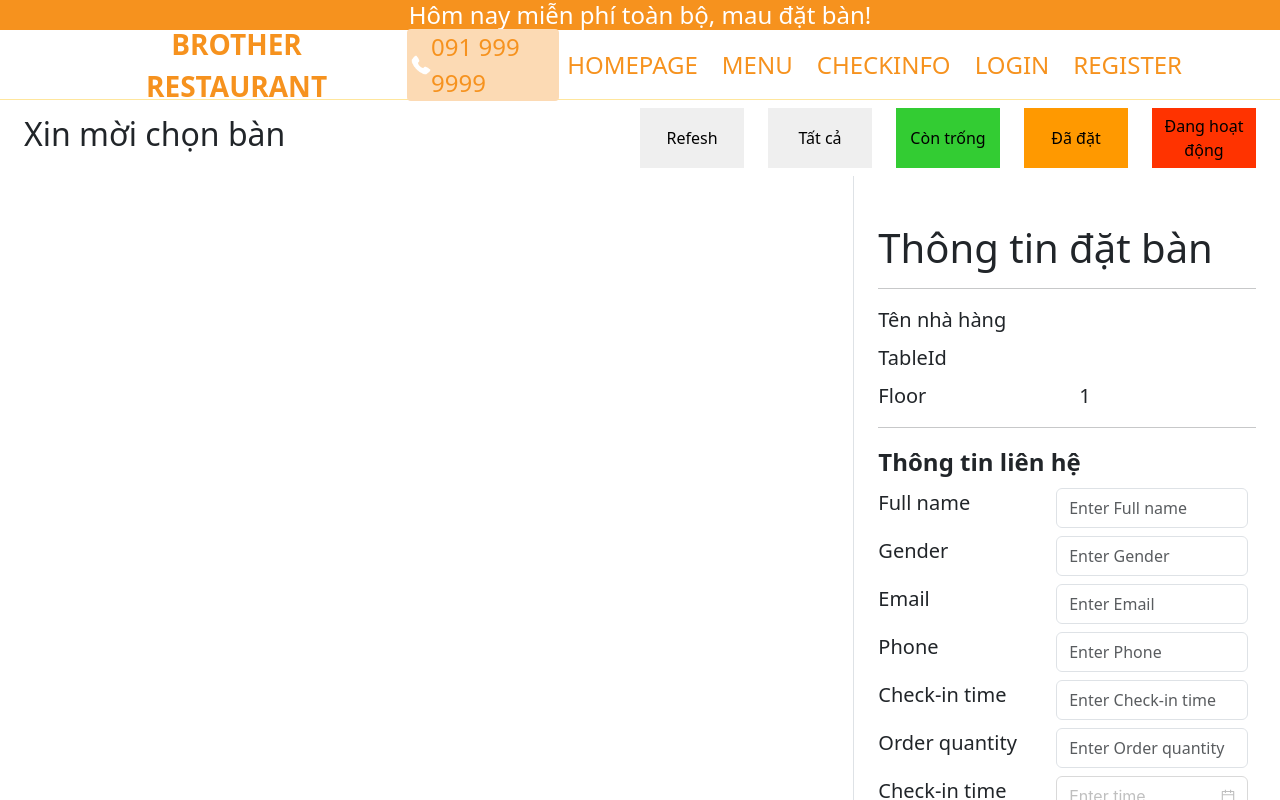
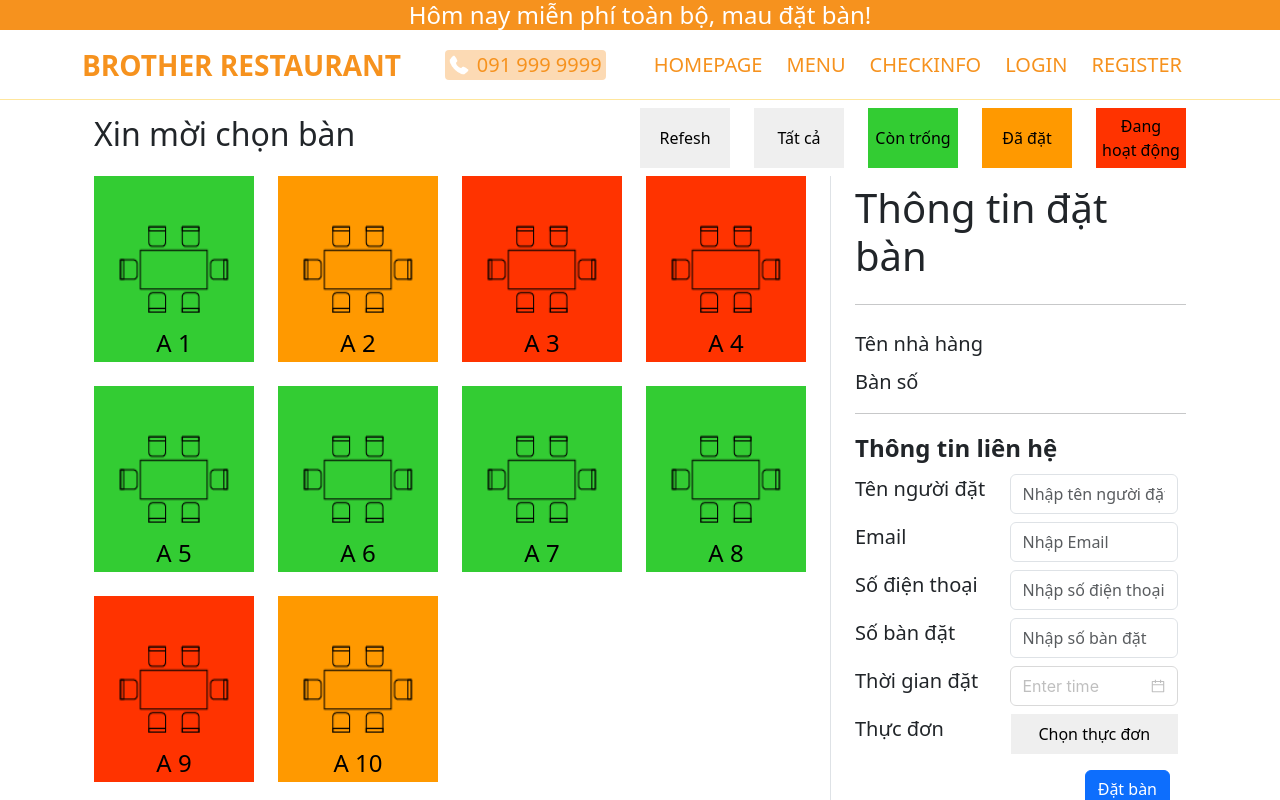
Before and after one commit to x-career18/n1-restaurant-fe, a React (Create React App) app: page /table in a window 1280 px wide. Built offline with nearby package versions, Linux system fonts and the light colour scheme.

Commit message:
add queryParam

```diff
--- a/src/App.js
+++ b/src/App.js
@@ -5,6 +5,7 @@ import routes from "./routes/routes";
 import { Route, Routes } from "react-router-dom";
 import AppState from "./contexts/AppContext/AppState";
 import AuthState from "./contexts/AuthContext/AuthState";
+import TableState from "./contexts/TableContext/TableState";
 
 function App() {
   return (
@@ -17,6 +18,7 @@ function App() {
               <Navbar />
             </div>
             <div className="my-content">
+              <TableState>
                 <Routes>
                   {routes.map((item, index) => {
 
@@ -40,6 +42,8 @@ function App() {
                     );
                   })}
                 </Routes>
+              </TableState>
+
             </div>
           </div>
         </div>
--- a/src/components/Navbar.jsx
+++ b/src/components/Navbar.jsx
@@ -24,21 +24,21 @@ const Navbar = () => {
           </div>
 
           {/* Right */}
-          <div className="d-flex align-items-center d-none d-lg-block fs-4">
+          <div className="d-flex align-items-center d-none d-lg-block fs-5">
             <div className="p-3 d-flex align-items-center">
               {/* Số điện thoại */}
               <div
-                className="px-1 rounded-1 d-flex align-items-center me-2"
+                className="px-1 rounded-1 d-flex align-items-center me-5"
                 style={{
                   backgroundColor: "#FCDAB4",
                 }}
               >
-                <img src="/phone.png" alt="phone.png" width={20} height={20} />
+                <img src="/phone.png" alt="phone.png" width={20} height={20} className="me-2"/>
                 <span>091 999 9999</span>
               </div>
               {/* Danh sách nav bar */}
               <div className="d-flex justify-content-center align-items-center gap-4">
-                {customer.navLinkLeft.map((item, index) => {
+                {modeTab.navLinkLeft.map((item, index) => {
                   return (
                     <NavLink
                       key={index}
--- a/src/contexts/AppContext/AppState.jsx
+++ b/src/contexts/AppContext/AppState.jsx
@@ -34,8 +34,9 @@ const AppState = ({ children }) => {
     }
 
     let restaurants = [];
-    for (let index = 0; index < 4; index++) {
+    for (let index = 1; index <= 4; index++) {
       const item = createRestaurant({
+        id: index,
         name: `Cơ sở số ${index}`,
         address: `Địa chỉ số ${index}`,
         openTime: "Fri Oct 06 2023 21:10:33",
@@ -60,7 +61,7 @@ const AppState = ({ children }) => {
         id: index,
         foodCode: index,
         img: FOOD[categoryId],
-        foodName: categoryId-1,
+        foodName: categoryId - 1,
         category: category[categoryId],
         description: "",
         unit: "Chiếc",
--- /dev/null
+++ b/src/contexts/QueryParam.jsx
@@ -0,0 +1,6 @@
+const param = {
+    restaurants: "restaurants",
+    selectTable: "selectTable"
+}
+
+export { param };
--- /dev/null
+++ b/src/contexts/TableContext/TableContext.jsx
@@ -0,0 +1,5 @@
+import { createContext } from "react";
+
+const TableContext = createContext();
+
+export default TableContext;
--- /dev/null
+++ b/src/contexts/TableContext/TableState.jsx
@@ -0,0 +1,25 @@
+import React, { useEffect, useState } from "react";
+import TableContext from "./TableContext";
+import { useSearchParams } from "react-router-dom";
+import { param } from "../QueryParam";
+
+const TableState = ({ children }) => {
+  const [searchParams, setSearchParams] = useSearchParams();
+
+  useEffect(() => {
+    searchParams.delete(param.selectTable);
+    setSearchParams(searchParams);
+  }, []);
+
+  console.log("TableState")
+  return (
+    <TableContext.Provider
+      value={{
+      }}
+    >
+      {children}
+    </TableContext.Provider>
+  );
+};
+
+export default TableState;
--- a/src/modals/RestaurantDetailModal.jsx
+++ b/src/modals/RestaurantDetailModal.jsx
@@ -1,9 +1,9 @@
-import React, { useContext, useState } from 'react';
+import React, { useState } from 'react';
 import Modal from 'react-bootstrap/Modal';
 import Button from 'react-bootstrap/Button';
-import AppContext from '../contexts/AppContext/AppContext';
 import Carousel from 'react-bootstrap/Carousel';
 import { useNavigate } from 'react-router-dom';
+import { param } from "../contexts/QueryParam";
 
 const infoShow = [
     "address",
@@ -14,7 +14,6 @@ const infoShow = [
 ];
 
 const RestaurantDetailModal = ({ show, onHide, restaurant }) => {
-    const { reservation, setReservation } = useContext(AppContext);
     const navigate = useNavigate();
     const [indexCarousel, setIndexCarousel] = useState(0);
     const handleSelect = (selectedIndex) => {
@@ -22,8 +21,12 @@ const RestaurantDetailModal = ({ show, onHide, restaurant }) => {
     };
 
     if (!restaurant) return;
+    const handleParam = () => {
+        onHide();
+        navigate(`/table?${param.restaurants}=${restaurant.name}`);
+    };
 
-    console.log("RestaurantDetailModal", restaurant);
+    // console.log("RestaurantDetailModal", restaurant);
     return (
         <Modal
             show={show}
@@ -77,10 +80,7 @@ const RestaurantDetailModal = ({ show, onHide, restaurant }) => {
             <Modal.Footer>
                 <Button onClick={onHide}>Close</Button>
                 <Button onClick={() => {
-                    localStorage.setItem("restaurantsId", restaurant.id);
-                    console.log("RestaurantDetailModal", restaurant);
-                    onHide();
-                    navigate("/table");
+                    handleParam();
                 }}>Đặt bàn</Button>
             </Modal.Footer>
         </Modal>
--- a/src/modelUI/FormOrderTable.jsx
+++ b/src/modelUI/FormOrderTable.jsx
@@ -1,42 +1,18 @@
 const FormOrderTable = [
   {
-    label: "Full name",
+    label: "tên người đặt",
     fieldName: "fullName",
-  },
-  {
-    label: "Gender",
-    fieldName: "gender",
-    as: "select",
-    options: [
-      { value: "", name: "" },
-      {
-        value: "male",
-        name: "male",
-      },
-      {
-        value: "female",
-        name: "female",
-      },
-      {
-        value: "other",
-        name: "other",
-      },
-    ],
   },
   {
     label: "Email",
     fieldName: "email",
   },
   {
-    label: "Phone",
+    label: "số điện thoại",
     fieldName: "phone",
   },
   {
-    label: "Check-in time",
-    fieldName: "time",
-  },
-  {
-    label: "Order quantity",
+    label: "số bàn đặt",
     fieldName: "quantity",
   },
 ];
--- a/src/models/Restaurant.jsx
+++ b/src/models/Restaurant.jsx
@@ -1,4 +1,5 @@
 export const Restaurant = {
+    id: "",
     name: "",
     address: "",
     openTime: "",
--- a/src/pages/Reservation.jsx
+++ b/src/pages/Reservation.jsx
@@ -1,17 +1,15 @@
 import React, { useContext, useState } from "react";
 import AppContext from "../contexts/AppContext/AppContext";
 import * as Yup from "yup";
-import TableDetail from "../modelUI/Table";
 import { capitalizeFirstLetter } from "../utils/CapitalizeFirstLetter";
 import { ErrorMessage, Field, Form, Formik } from "formik";
 import { FormOrderTable } from "../modelUI/FormOrderTable";
-import { useNavigate } from "react-router-dom";
+import { useNavigate, useSearchParams } from "react-router-dom";
 import { DatePicker, Input, notification } from "antd";
 import MenuModal from "../modals/MenuModal";
 import FoodOrder from "./food/FoodOrder";
 import reservationAPI from "../apis/reservationAPI";
-import { getDate } from "../utils/DateUtil";
-import dayjs from "dayjs";
+import { param } from "../contexts/QueryParam";
 
 const Reservation = () => {
   const { reservation, setReservation, selectList, setSelectList, foodOrder, setFoodOrder } =
@@ -21,25 +19,24 @@ const Reservation = () => {
   const [modalShow, setModalShow] = useState(false);
   const [checkInTime, setCheckInTime] = useState({});
   const navigate = useNavigate();
+  const [searchParams, setSearchParams] = useSearchParams();
+
+  const restaurantName = searchParams.get(param.restaurants);
+  const selectTable = searchParams.get(param.selectTable);
+
   const initialValues = {
     fullName: "",
-    gender: "",
     phone: "",
-    time: "",
     email: "",
   };
 
   const validationSchema = Yup.object().shape({
     fullName: Yup.string(),
-    gender: Yup.string(),
-    phone: Yup.string().required("Phone is required"),
-    time: Yup.string().required("Time is required"),
-    email: Yup.string().required("Email is required"),
+    phone: Yup.number().required("Phone is required"),
+    email: Yup.string(),
   });
 
-  TableDetail.tableId = selectList.sort().join(", ");
-
-  async function onSubmit(fields, { setStatus, setSubmitting, resetForm }) {
+  function onSubmit(fields, { setStatus, setSubmitting, resetForm }) {
     setLoading(true);
     // Lấy thông tin của foodOrder
     let foodOrderList = [];
@@ -47,20 +44,35 @@ const Reservation = () => {
     // Tính expiredTime từ checkInTime
     const expiredTime = checkInTime.add(30, 'minutes');
 
+    // Tạo danh sách bàn
+    const listTableId = selectTable?.split(",").map(Number);
+    if (!listTableId) {
+      openNotificationWithIcon(
+        "warning",
+        "Bạn nên chọn ít nhất 1 bàn.!"
+      );
+      return;
+    }
+
     // Tạo thông tin để gửi
     const newReservation = {
       fullname: fields.fullname,
       phoneNo: fields.phone,
       restaurantId: reservation.restaurantId,
-      tableId: [TableDetail.tableId],
-      tableCount: TableDetail.tableId.length,
+      tableId: listTableId,
+      tableCount: listTableId.length,
       order: foodOrderList,
       checkinTime: checkInTime.$d,
       expiredTime: expiredTime.$d,
     }
+    console.log("newReservation", newReservation);
+
+
+  }
 
   // Call API
-    const response = await reservationAPI.create(newReservation);
+  const createReservation = async (model) => {
+    const response = await reservationAPI.create(model);
 
     // Check response
     if (response.success) {
@@ -69,10 +81,7 @@ const Reservation = () => {
         "success",
         "Bạn đã đặt bàn thành công.!"
       );
-      // reset toàn bộ
-      setSelectList([]);
-      setReservation({});
-      navigate("/");
+
     } else {
       // Thông báo thất bại
       openNotificationWithIcon(
@@ -81,6 +90,13 @@ const Reservation = () => {
       );
     }
     setLoading(false);
+  }
+
+  // reset toàn bộ
+  const handleReset = () => {
+    setSelectList([]);
+    setReservation({});
+    navigate("/");
   }
 
   const openNotificationWithIcon = (type, message) => {
@@ -111,26 +127,25 @@ const Reservation = () => {
   // console.log("Reservation", foodOrder.length);
 
   return (
-    <div className="container mt-5">
+    <div className="container pt-2 h-100">
       {contextHolder}
+      <div className="my-layout">
+        <div className="my-content">
           <h1>Thông tin đặt bàn</h1>
           <hr />
           {/* Thông tin của nhà hàng */}
-      <div className="form-group row   mt-2">
-        <label className="col fs-5 ">
+          <div className="form-group mx-0 row mt-2">
+            <label className="col px-0 fs-5 ">
               {capitalizeFirstLetter("Tên nhà hàng")}
             </label>
-        <label className="col fs-5 "> {reservation.restaurantId}</label>
+            <label className="col px-0 fs-5 "> {restaurantName}</label>
           </div>
-      {/* Thông tin của bàn ăn */}
-      {Object.keys(TableDetail).map((key, index) => {
-        return (
-          <div key={index} className="form-group row   mt-2">
-            <label className="col fs-5 "> {capitalizeFirstLetter(key)}</label>
-            <label className="col fs-5 "> {TableDetail[key]}</label>
+          <div className="form-group mx-0 row mt-2">
+            <label className="col px-0 fs-5 ">
+              {capitalizeFirstLetter("Bàn số")}
+            </label>
+            <label className="col px-0 fs-5 "> {selectTable}</label>
           </div>
-        );
-      })}
           <hr />
           <div className="fs-4 fw-bold">Thông tin liên hệ</div>
           <Formik
@@ -151,11 +166,11 @@ const Reservation = () => {
                           height: 40
                         }}
                       >
-                    <label className="col fs-5 ">{item.label}</label>
+                        <label className="col fs-5 ">{capitalizeFirstLetter(item.label)}</label>
                         <Field
                           name={item.fieldName}
                           type={item.type ? item.type : "text"}
-                      placeholder={`Enter ${item.label}`}
+                          placeholder={`Nhập ${item.label}`}
                           className={
                             "form-control col" +
                             (errors[item.fieldName] && touched[item.fieldName]
@@ -163,17 +178,12 @@ const Reservation = () => {
                               : "")
                           }
                         />
-                    <ErrorMessage
-                      name={item.fieldName}
-                      component="div"
-                      className="invalid-feedback"
-                    />
                       </div>
                     );
                   })}
 
                   <div key={"time"} className="form-group row me-2 mt-2">
-                <label className="col fs-5 ">Check-in time</label>
+                    <label className="col fs-5 ">Thời gian đặt</label>
                     <DatePicker
                       className="col"
                       size={'large'}
@@ -185,7 +195,7 @@ const Reservation = () => {
                   </div>
 
                   <div key={"food"} className="form-group row me-2 mt-2">
-                <label className="col fs-5 ">Order</label>
+                    <label className="col fs-5 ">Thực đơn</label>
                     {foodOrder?.length > 0 ? <FoodOrder isModal={true} />
                       : <button
                         style={{
@@ -195,7 +205,7 @@ const Reservation = () => {
                         className="grey col d-flex align-items-center justify-content-center border-0"
                         onClick={handleOrder}
                       >
-                    Order
+                        Chọn thực đơn
                       </button>
                     }
                   </div>
@@ -216,6 +226,9 @@ const Reservation = () => {
               );
             }}
           </Formik>
+        </div>
+      </div>
+
       <MenuModal
         show={modalShow}
         onHide={() => setModalShow(false)}
--- a/src/pages/Table.jsx
+++ b/src/pages/Table.jsx
@@ -4,6 +4,9 @@ import { notification } from "antd";
 import Reservation from "./Reservation";
 import createTable from "../models/Table";
 import { randomInt } from "../utils/Random";
+import { useSearchParams } from "react-router-dom";
+import { param } from "../contexts/QueryParam";
+import TableState from "../contexts/TableContext/TableState";
 
 const colorStatus = {
   "1": "color-free",
@@ -20,20 +23,36 @@ const borderSelect = {
 
 // Hiển thị sơ đồ bàn của nhà hàng được chọn
 const Table = () => {
-  const { tableList, refreshTableList, selectList, setSelectList } = useContext(AppContext);
+  const { restaurants } = useContext(AppContext);
+  const [searchParams, setSearchParams] = useSearchParams();
   const [mode, contextHolder] = notification.useNotification(); // success info warning error
   const [filterTableStatusList, setfilterTableStatusList] = useState([]); // Lọc bàn theo yêu cầu (trống, đã đặt, đang hoạt động)
   const [modeFilter, setModeFilter] = useState("All"); // Lọc bàn theo yêu cầu (trống, đã đặt, đang hoạt động)
   const [tableMap, seTableMap] = useState([]);
 
+  // tìm restaurantsId để lấy dữ liệu bàn của nhà hàng
+  useEffect(() => {
     let restaurantsId = 0;
+    for (let index = 0; index < restaurants.length; index++) {
+      const element = restaurants[index];
+      if (element.name == searchParams.get(param.restaurants)) {
+        restaurantsId = element.id;
+      }
+    }
 
-  // Lấy dữ liệu bàn của nhà hàng
-  useEffect(() => {
-    restaurantsId = localStorage.getItem("restaurantsId");
     let tables = [];
-    if (restaurantsId == 1) {
-      for (let index = 1; index <= 50; index++) {
+    let maxTable = 10;
+    if (restaurantsId == 2) {
+      maxTable = 20;
+    }
+    if (restaurantsId == 3) {
+      maxTable = 30;
+    }
+    if (restaurantsId == 4) {
+      maxTable = 40;
+    }
+
+    for (let index = 1; index <= maxTable; index++) {
       const item = createTable({
         tableId: index,
         image: "/table/CN_6.png",
@@ -43,11 +62,13 @@ const Table = () => {
         numberSeat: "6",
         shape: "Vuông"
       });
+      item["selected"] = false;
       tables.push(item);
     }
-    }
+
+    // Lấy toàn bộ table của nhà hàng, tiến hành hiển thị danh sách lọc
     seTableMap(tables);
-  }, []);
+  }, [restaurants]);
 
   useEffect(() => {
     filterStatusTable(modeFilter);
@@ -62,15 +83,27 @@ const Table = () => {
       );
       return;
     }
-    // Thêm/xóa bàn vào danh sách đang chọn
-    const newSelectList = selectList.filter((item) => item !== table.tableId);
-    let newListSelect = [];
-    if (newSelectList.length === selectList.length) {
-      newListSelect = [...selectList, table.tableId];
-    } else {
-      newListSelect = newSelectList;
+
+    // Cập nhật chọn bàn
+    let newParam = searchParams.get(param.selectTable);
+    if (newParam == null) {
+      searchParams.set(param.selectTable, `${table.tableId}`);
+      setSearchParams(searchParams);
+      return;
     }
-    setSelectList(newListSelect);
+
+    const listTableId = newParam.split(",").map(Number);
+    let filter = listTableId.filter((item) => item !== table.tableId);
+    if (listTableId.length === filter.length) {
+      filter.push(table.tableId);
+    }
+
+    filter.sort((a, b) => a - b);
+    searchParams.set(param.selectTable, `${filter.toString()}`);
+
+    table.selected = !table.selected;
+    setSearchParams(searchParams);
+    console.log("handleChooseTable", newParam, listTableId, filter);
   };
 
   const openNotificationWithIcon = (type, message) => {
@@ -91,17 +124,69 @@ const Table = () => {
     } else {
       newList = tableMap;
     }
+
     setModeFilter(status)
     setfilterTableStatusList(newList);
+    // console.log("filterStatusTable", newList);
   }
 
-  console.log("Table", localStorage.getItem("restaurantsId"));
+  console.log("Table");
 
   return (
+
     <div className="my-layout">
       {contextHolder}
-      {/* Header của trang table */}
-      <div className="mt-2 row mx-0 px-4 my-header">
+      <div className="my-layout container h-100 px-0">
+        {headerPage({ filterStatusTable })}
+
+        {/* Body của trang table */}
+        <div className="my-content h-100">
+          <div className="row pt-2 mx-0 h-100">
+            {/* Phần trái */}
+            <div className="col h-100">
+              <div className="my-layout">
+                <div className="my-content">
+                  <div className="row row-cols-4 mx-0">
+                    {filterTableStatusList.map((item, index) => {
+                      return (
+                        <div key={index} className="col pb-4">
+                          <button
+                            type="button"
+                            className={`${styleDefault} ${colorStatus[item.status]} ${borderSelect[item.selected]}`}
+                            onClick={() => handleChooseTable(item)}
+                          >
+                            <img
+                              src={item.image}
+                              alt={item.image}
+                              style={{
+                                width: "100%",
+                                height: "100%",
+                              }}
+                            />
+                            A {item.tableId}
+                          </button>
+                        </div>
+                      );
+                    })}
+                  </div>
+                </div>
+              </div>
+            </div>
+            {/* Phần phải */}
+            <div className="col-4 border-start h-100">
+              <Reservation />
+            </div>
+          </div>
+        </div>
+      </div>
+    </div>
+
+  );
+};
+
+const headerPage = ({ filterStatusTable, refreshTableList }) => {
+  {/* Header của trang table */ }
+  return < div className="mt-2 row mx-0 px-4 my-header" >
     <div className="col my-center-vertiacal height-60">
       <h2>Xin mời chọn bàn</h2>
     </div>
@@ -110,7 +195,7 @@ const Table = () => {
       <button
         type="button"
         className="grey h-100 w-25 d-flex align-items-center justify-content-center border-0"
-            onClick={() => refreshTableList()}
+        onClick={() => { }}
       >
         Refesh
       </button>
@@ -143,45 +228,8 @@ const Table = () => {
         Đang hoạt động
       </button>
     </div>
-      </div>
+  </div >
 
-      {/* Body của trang table */}
-      <div className="my-content">
-        <div className="row pt-2 mx-0 h-100">
-          {/* Phần trái */}
-          <div className="col h-100">
-            <div className="row row-cols-4 mx-0 h-100 overflow-auto">
-              {filterTableStatusList.map((item, index) => {
-                return (
-                  <div key={index} className="col pb-4">
-                    <button
-                      type="button"
-                      className={`${styleDefault} ${colorStatus[item.status]} ${borderSelect[selectList.includes(item.tableId)]}`}
-                      onClick={() => handleChooseTable(item)}
-                    >
-                      <img
-                        src={item.image}
-                        alt={item.image}
-                        style={{
-                          width: "100%",
-                          height: "100%",
-                        }}
-                      />
-                      A {item.tableId}
-                    </button>
-                  </div>
-                );
-              })}
-            </div>
-          </div>
-          {/* Phần phải */}
-          <div className="col-4 border-start">
-            <Reservation />
-          </div>
-        </div>
-      </div>
-    </div>
-  );
-};
+}
 
 export default Table;
```
Also changed, not shown: src/components/home/Slider.jsx (+9 -7 lines). Lines whose indentation alone changed are shown as unchanged.
